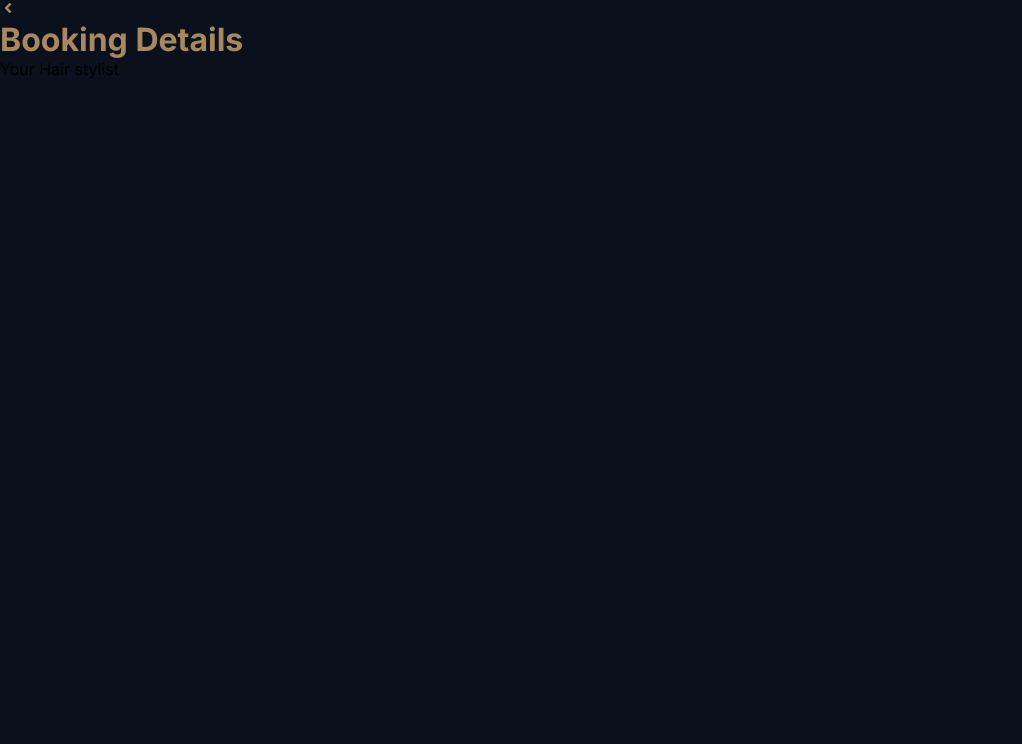
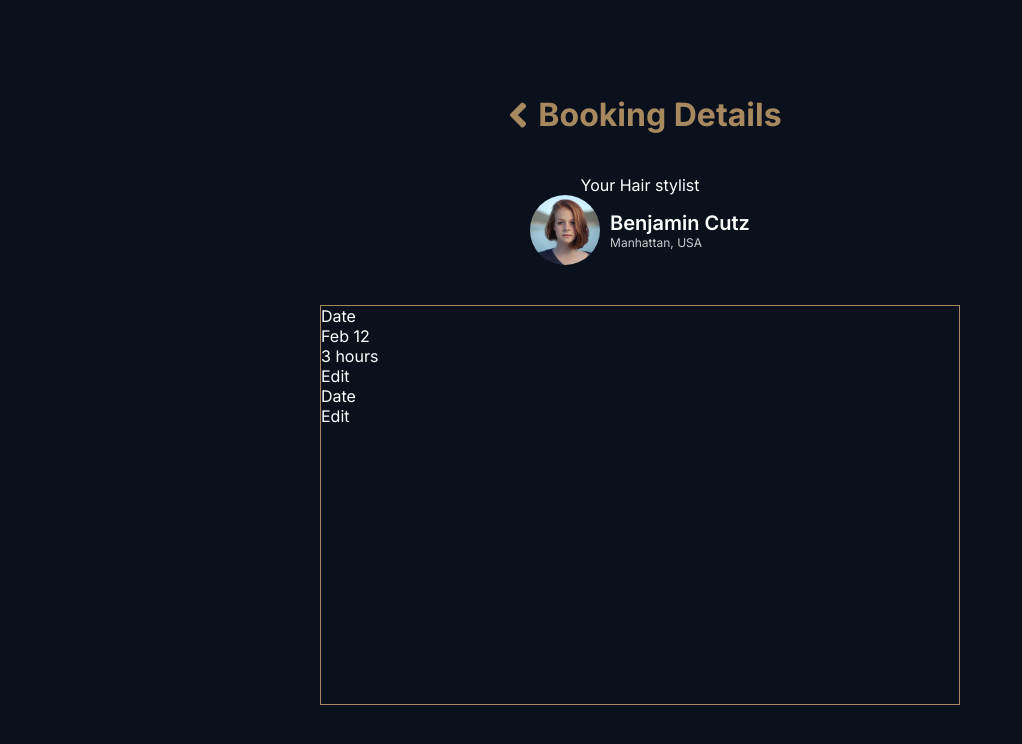
Before and after one commit to rkotchamp/HairBay-project, a React (Vite) app in the folder HairBayFrontEnd/: page /confirm in a window 1280 px wide. Shown: the top 744 px of the page, without its empty margins (0-1022 px from the left). Built offline with nearby package versions, Linux system fonts and the light colour scheme.

Commit message:
styling the confirmation page

```diff
--- a/HairBayFrontEnd/src/Pages/ConfirmationPage/Confirmation.css
+++ b/HairBayFrontEnd/src/Pages/ConfirmationPage/Confirmation.css
@@ -8,10 +8,73 @@
   }
    */
 
+body {
+  color: var(--text-color);
+}
+.confirmation__container {
+  display: flex;
+  flex-direction: column;
+  align-items: center;
+  justify-content: center;
+  width: 100%;
+  height: 100vh;
+  gap: 40px;
+}
 .icon__back {
   color: var(--primary-color);
+  font-size: 40px;
 }
 
 .book__header {
   color: var(--primary-color);
 }
+
+.user__container {
+  display: flex;
+  align-items: center;
+  gap: 10px;
+}
+.headers__content__container {
+  display: flex;
+  justify-content: center;
+}
+
+.headers__content {
+  width: 100%;
+  display: flex;
+  justify-content: space-evenly;
+}
+.confirm__avatar {
+  width: 70px;
+  height: 70px;
+  border-radius: 50%;
+}
+
+.confirm__avatar__image {
+  width: 100%;
+  height: 100%;
+  border-radius: 50%;
+  object-fit: cover;
+}
+
+.user__name {
+  font-size: 20px;
+  font-weight: 600;
+}
+
+.user__location {
+  font-size: 12px;
+  color: var(--light-grey-color);
+}
+
+.stylist__container {
+  display: flex;
+  flex-direction: column;
+  align-items: center;
+}
+
+.confirm__booking {
+  width: 50%;
+  height: 50%;
+  border: 1px solid var(--primary-color);
+}
--- a/HairBayFrontEnd/src/Pages/ConfirmationPage/Confirmation.jsx
+++ b/HairBayFrontEnd/src/Pages/ConfirmationPage/Confirmation.jsx
@@ -1,3 +1,4 @@
+import profile from "../../assets/christopher-campbell-rDEOVtE7vOs-unsplash.jpg";
 import { FaAngleLeft } from "react-icons/fa";
 
 import "./Confirmation.css";
@@ -5,14 +6,44 @@ import "./Confirmation.css";
 function Confirmation() {
   return (
     <div className="confirmation__container">
-      <FaAngleLeft className="icon__back" />
-      <div className="headers__content">
-        <h1 className="book__header">Booking Details</h1>
+      <div className="headers__content__container">
+        <div className="headers__content">
+          <FaAngleLeft className="icon__back" />
+          <h1 className="book__header">Booking Details</h1>
+        </div>
       </div>
       <div className="stylist__container">
         <p>Your Hair stylist</p>
         <div className="user__container">
-          <img src="" alt="" />
+          <div className="confirm__avatar">
+            <img
+              src={profile}
+              alt="user avatar"
+              className="confirm__avatar__image"
+            />
+          </div>
+          <div className="user__info">
+            <p className="user__name">Benjamin Cutz</p>
+            <p className="user__location">Manhattan, USA</p>
+          </div>
+        </div>
+      </div>
+      <div className="confirm__booking">
+        <div className="dates__hours__edit info">
+          <div className="dates__hours">
+            <p>Date</p>
+            <span>
+              <p>Feb 12</p>
+              <p>3 hours</p>
+            </span>
+          </div>
+          <p>Edit</p>
+        </div>
+        <div className="clients info">
+          <div className="dates__hours">
+            <p>Date</p>
+          </div>
+          <p>Edit</p>
         </div>
       </div>
     </div>
--- a/HairBayFrontEnd/src/Pages/Landing Page/LandingPage.jsx
+++ b/HairBayFrontEnd/src/Pages/Landing Page/LandingPage.jsx
@@ -70,7 +70,7 @@ function LandingPage({ data }) {
       </div>
       <div className="otherSections">
         <div className="additional-info">
-          <p className="continue">Continue Explore amazing Hair stylists</p>
+          <p className="continue">Continue Exploring amazing Hair stylists</p>
           <Link to="/stylists">
             <Button text="See More" />
           </Link>
```
